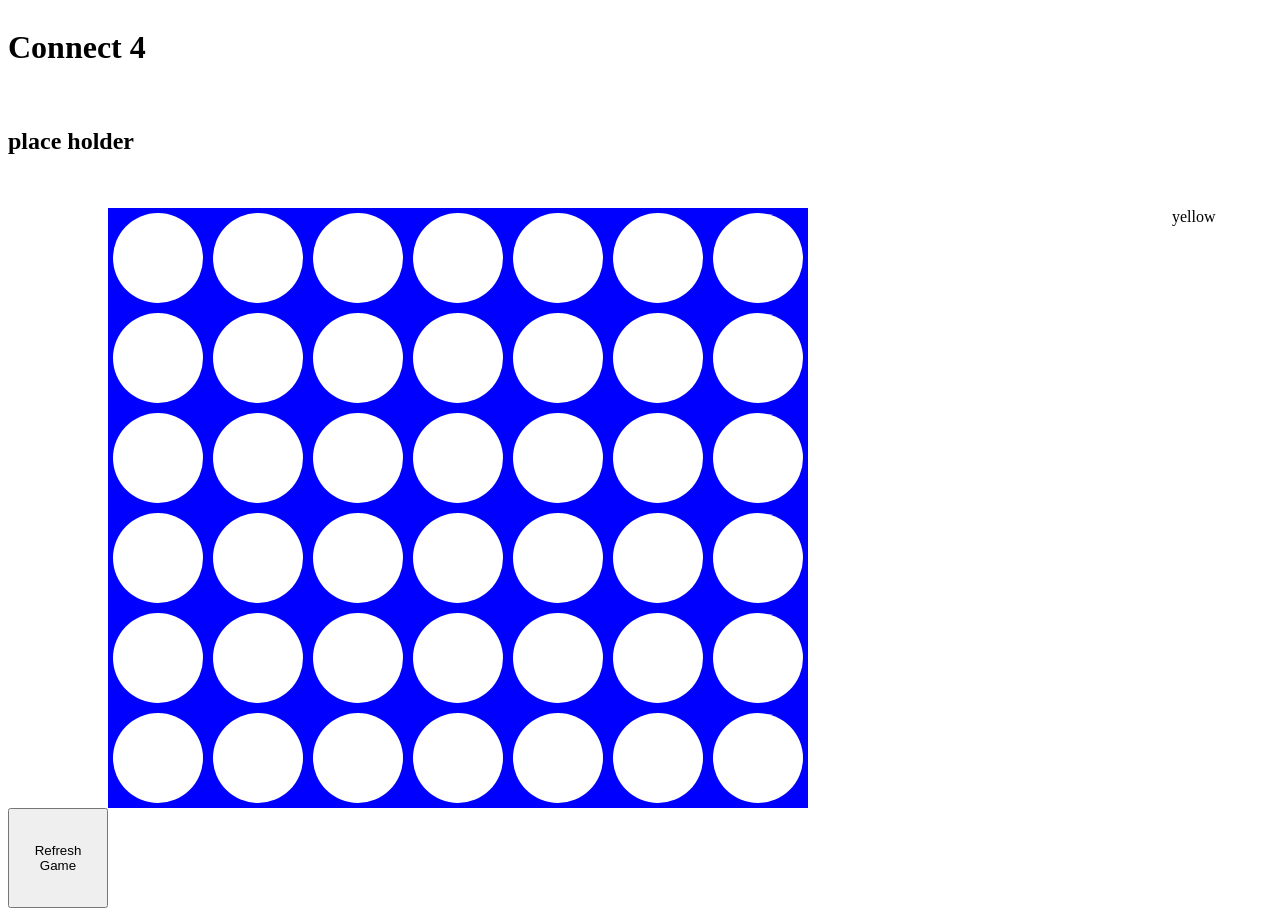
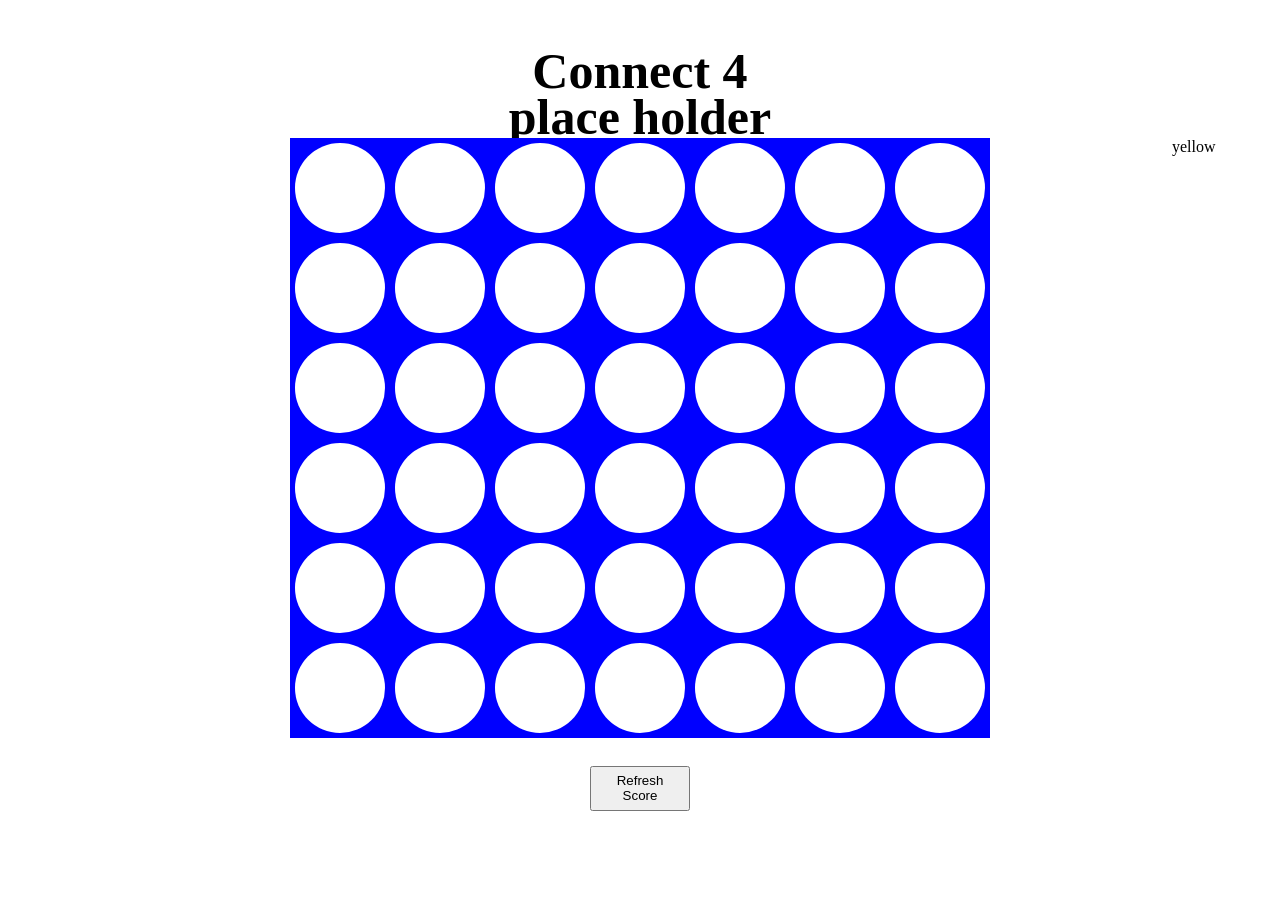
Before and after one commit to michaellinch90/Hulkamania-Connect-4, a plain HTML site: page index.html in a window 1280 px wide. After the commit the page ends 846 px from the top, so only its background shows below. Drawn offline with nearby package versions, Linux system fonts and the light colour scheme.

Commit message:
title and outcome grid manipulation

```diff
--- a/css/script.css
+++ b/css/script.css
@@ -1,16 +1,29 @@
 .screen {
     display: grid;
     grid-template-columns: 100px auto 100px;
-    grid-template-rows: 100px 100px auto 100px;
+    grid-template-rows: 80px 50px auto 100px;
 }
 .title {
+    font-size: 50px;
     grid-column: 1 / span 3;
+    text-align: center;
+    margin-bottom: 0px;
 }
 .outcome {
+    font-size: 50px;
     grid-column: 1 / span 3;
+
+    margin: 0px;
+    text-align: center;
+    overflow-wrap: wrap;
 }
-.refresh {
-    grid-column: 1 / span 3;
+#refresh {
+    grid-column: 2;
+    width: 100px;
+    height: 45px;
+    margin: 10 px;
+    margin-top: 0px;
+    margin: auto;
 }
 .board {
     grid-column: 2 / auto;
@@ -21,6 +34,7 @@
     height: 600px;
     justify-content: center;
     background-color: blue;
+    margin: auto;
 }
 
 .circle {
--- a/index.html
+++ b/index.html
@@ -70,7 +70,7 @@
             <div class="circle taken"></div>
         </div>
         <div class="scoreYellow">yellow</div>
-        <button id="refresh">Refresh Game</button>
+        <button id="refresh">Refresh Score</button>
     </div>
 </body>
 </html>
```
